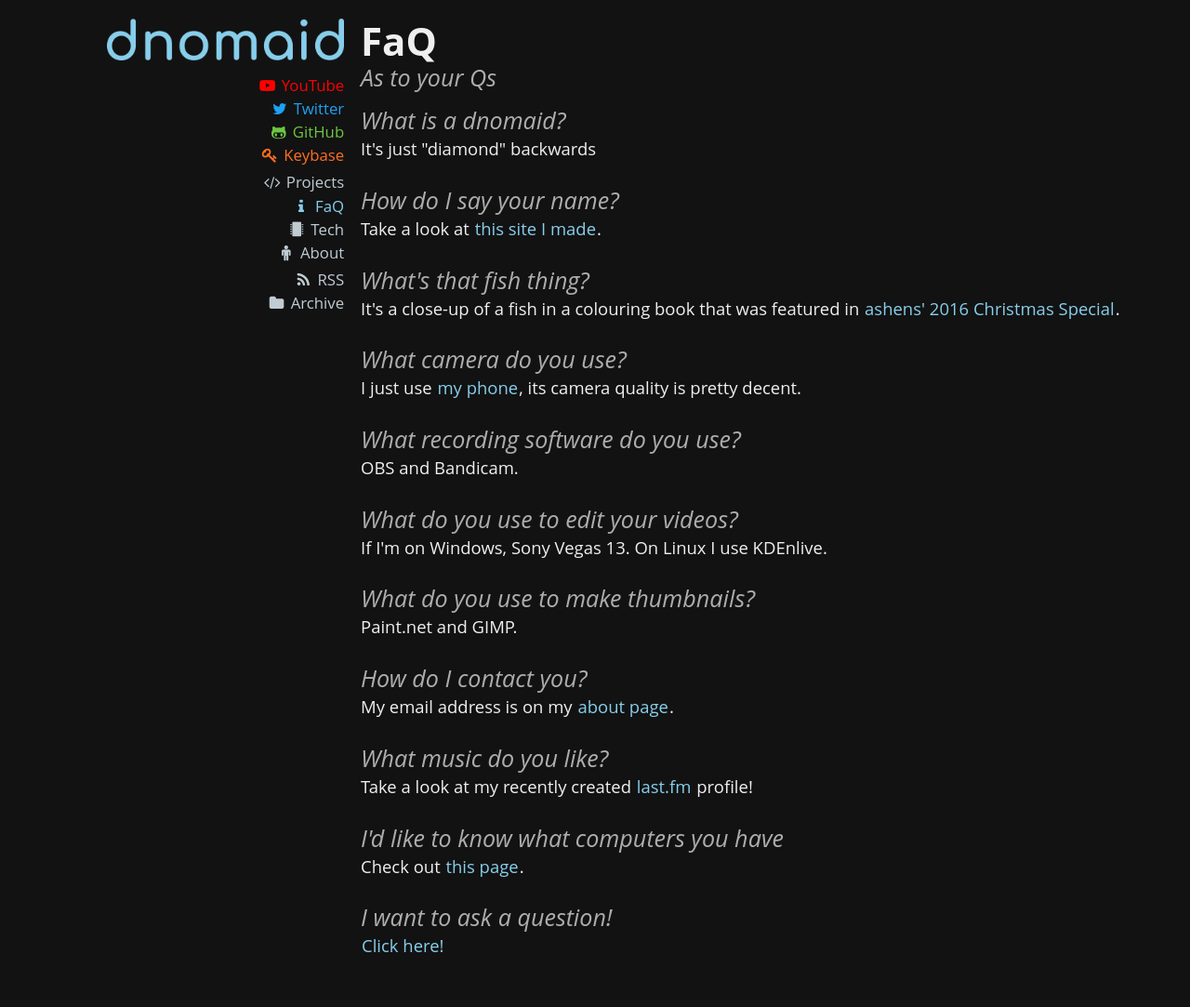
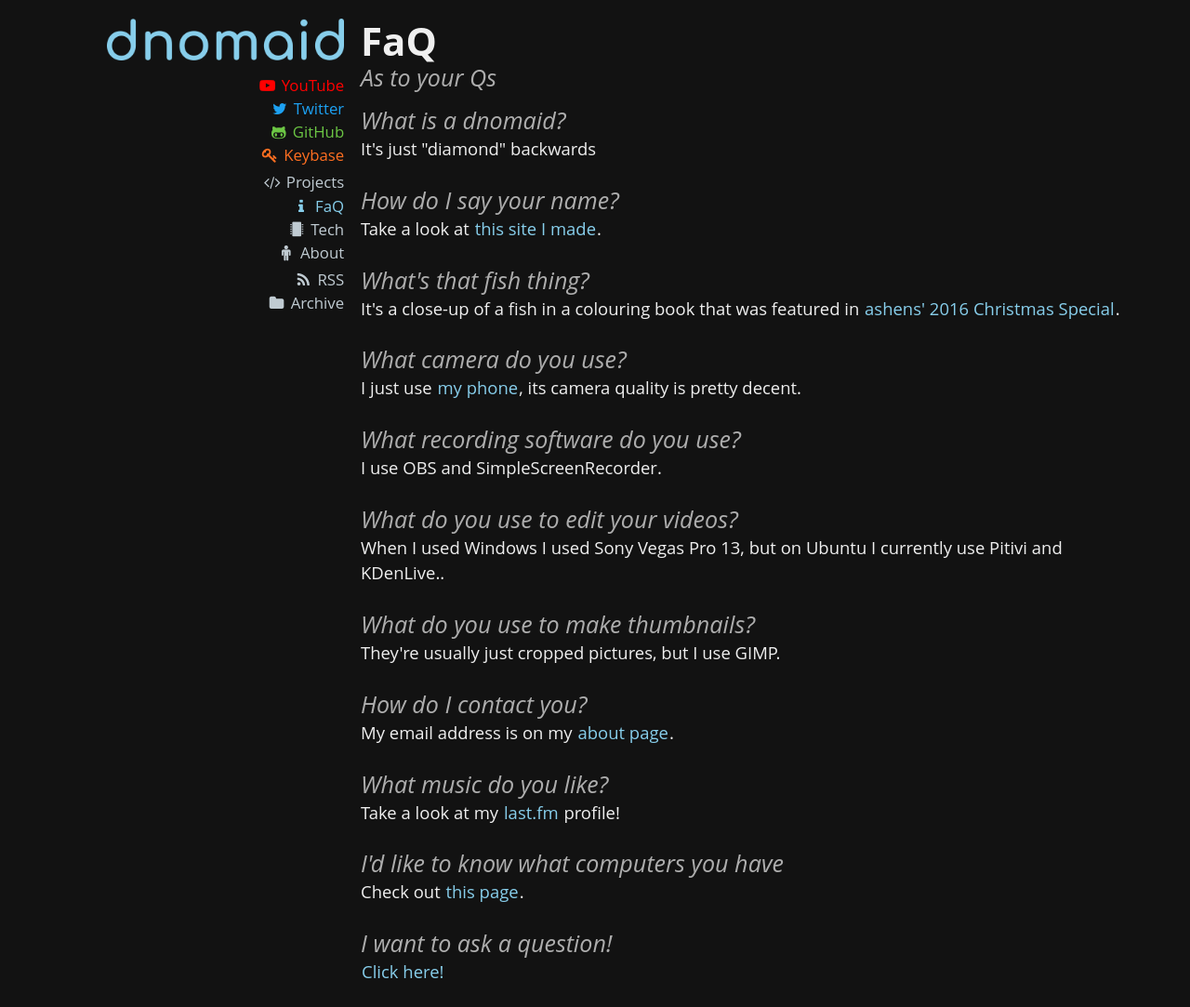
Before and after one commit to tomfishemoji/tomfishemoji.github.io, a Jekyll site: the page built from faq.html, in a window 1280 px wide and 1083 px high. Shown: the whole window at 93% size. Built offline with Jekyll 4.4.1, drawn with Linux system fonts in a browser that asks for light colours.

Commit message:
Update some Qs

```diff
--- a/faq.html
+++ b/faq.html
@@ -20,19 +20,19 @@ smalltitle: As to your Qs
 <p>I just use <a href="/faq/tech/">my phone</a>, its camera quality is pretty decent.</p>
 
 <h4 id="rec-software"> What recording software do you use?</h4>
-<p>OBS and Bandicam.</p>
+<p>I use OBS and SimpleScreenRecorder.</p>
 
 <h4 id="editing"> What do you use to edit your videos?</h4>
-<p>If I'm on Windows, Sony Vegas 13. On Linux I use KDEnlive.</p>
+<p>When I used Windows I used Sony Vegas Pro 13, but on Ubuntu I currently use Pitivi and KDenLive..</p>
 
 <h4 id="thumbnails"> What do you use to make thumbnails?</h4>
-<p>Paint.net and GIMP.</p>
+<p>They're usually just cropped pictures, but I use GIMP.</p>
 
 <h4 id="sayhi"> How do I contact you?</h4>
 <p>My email address is on my <a href="/about/">about page</a>.</p>
 
 <h4 id="music">What music do you like?</h4>
-<p>Take a look at my recently created <a href="https://www.last.fm/user/mrdnomaid">last.fm</a> profile!</p>
+<p>Take a look at my <a href="https://www.last.fm/user/mrdnomaid">last.fm</a> profile!</p>
 
 <h4 id="specs">I'd like to know what computers you have</h4>
 <p>Check out <a href="/faq/tech/">this page</a>.</p>
```
